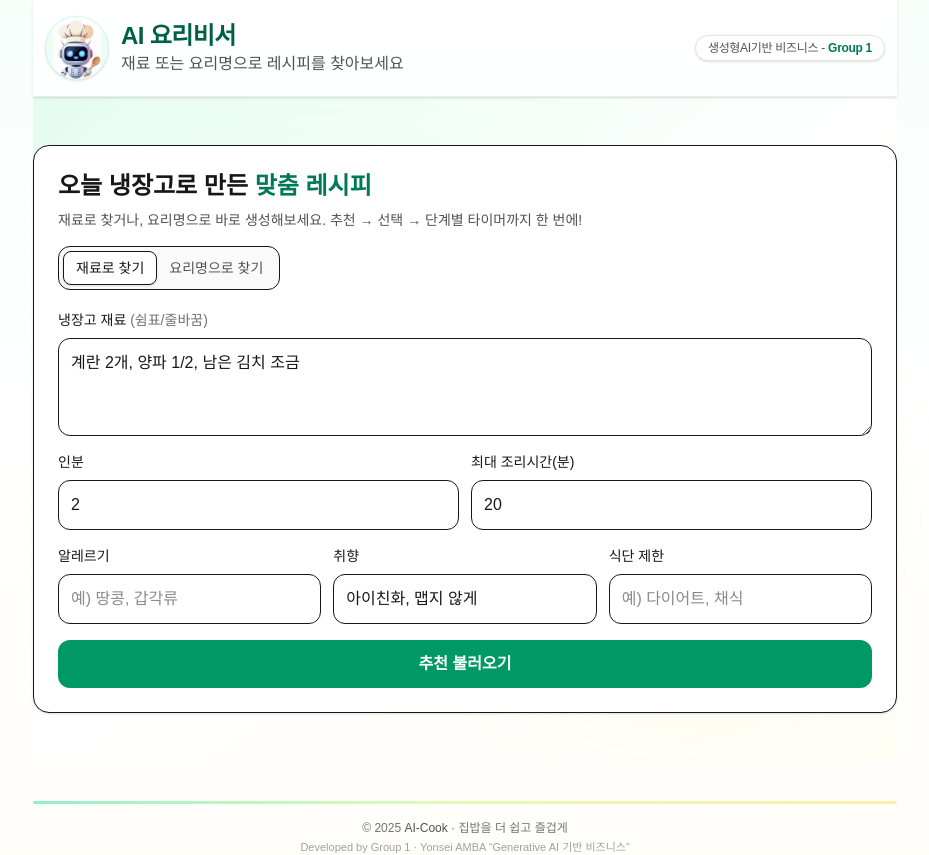
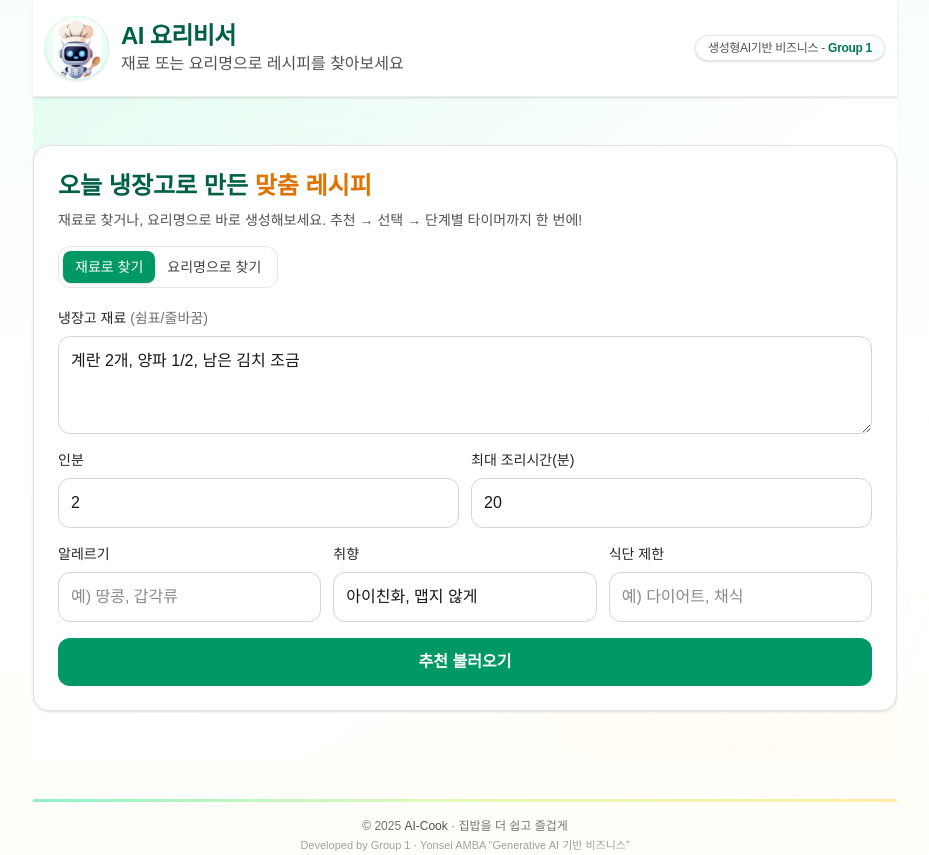
Before and after one commit to hwd1004-cmyk/ai-cook, a Next.js app: page / in a window 1280 px wide. Shown: the whole page, without its empty margins (175-1104 px from the left). Built offline with nearby package versions, Linux system fonts and the light colour scheme.

Commit message:
update: latest changes

```diff
--- a/app/page.tsx
+++ b/app/page.tsx
@@ -102,7 +102,7 @@ export default function HomePage() {
 
       if (storeAs === 'pantry') {
         setPantryRecipe(data)
-        try { localStorage.setItem('ai-cook:last:pantry', JSON.stringify(data)) } catch {}
+        try { localStorage.setItem('ai-cook:last:panry', JSON.stringify(data)) } catch {}
       } else {
         setDishRecipe(data)
         try { localStorage.setItem('ai-cook:last:dish', JSON.stringify(data)) } catch {}
@@ -115,7 +115,7 @@ export default function HomePage() {
     }
   }
 
-  // 제출 (Enter키로도 동작하도록 유지)
+  // 제출 (Enter키로도 동작)
   async function handleSubmit(e: React.FormEvent) {
     e.preventDefault()
     if (mode === 'dish') {
@@ -214,10 +214,10 @@ export default function HomePage() {
   return (
     <div className="space-y-6">
       {/* Hero */}
-      <section className="rounded-2xl border bg-white p-5 md:p-6 shadow-sm">
+      <section className="rounded-2xl border border-neutral-200 bg-white p-5 md:p-6 shadow-sm">
         <div className="flex flex-col gap-2">
-          <h2 className="text-xl md:text-2xl font-semibold">
-            오늘 냉장고로 만든 <span className="text-emerald-700">맞춤 레시피</span>
+          <h2 className="text-xl md:text-2xl font-semibold text-emerald-800">
+            오늘 냉장고로 만든 <span className="text-amber-600">맞춤 레시피</span>
           </h2>
           <p className="text-sm text-neutral-600">
             재료로 찾거나, 요리명으로 바로 생성해보세요. 추천 → 선택 → 단계별 타이머까지 한 번에!
@@ -225,12 +225,12 @@ export default function HomePage() {
         </div>
 
         {/* Tabs */}
-        <div className="mt-4 inline-flex rounded-xl border bg-neutral-50 p-1">
+        <div className="mt-4 inline-flex rounded-xl border border-neutral-200 bg-white p-1">
           <button
             onClick={() => switchMode('pantry')}
             className={`px-3 py-1.5 text-sm rounded-lg transition hover:shadow-sm active:scale-[0.99]
                         focus-visible:outline-none focus-visible:ring-2 focus-visible:ring-emerald-300
-                        ${mode==='pantry' ? 'bg-white shadow border' : 'text-neutral-600'}`}
+                        ${mode==='pantry' ? 'bg-emerald-600 text-white shadow' : 'text-neutral-700 hover:bg-emerald-50'}`}
             type="button"
           >
             재료로 찾기
@@ -239,7 +239,7 @@ export default function HomePage() {
             onClick={() => switchMode('dish')}
             className={`px-3 py-1.5 text-sm rounded-lg transition hover:shadow-sm active:scale-[0.99]
                         focus-visible:outline-none focus-visible:ring-2 focus-visible:ring-emerald-300
-                        ${mode==='dish' ? 'bg-white shadow border' : 'text-neutral-600'}`}
+                        ${mode==='dish' ? 'bg-emerald-600 text-white shadow' : 'text-neutral-700 hover:bg-emerald-50'}`}
             type="button"
           >
             요리명으로 찾기
@@ -250,22 +250,22 @@ export default function HomePage() {
         <form onSubmit={handleSubmit} className="mt-5 grid gap-4">
           {mode === 'pantry' ? (
             <div className="grid gap-2">
-              <label className="text-sm font-medium">냉장고 재료 <span className="text-neutral-500">(쉼표/줄바꿈)</span></label>
+              <label className="text-sm font-medium text-neutral-800">냉장고 재료 <span className="text-neutral-500">(쉼표/줄바꿈)</span></label>
               <textarea
                 value={ingredientsText}
                 onChange={e => setIngredientsText(e.target.value)}
                 rows={3}
-                className="w-full rounded-xl border p-3 focus:outline-none focus:ring-2 focus:ring-emerald-200"
+                className="w-full rounded-xl border border-neutral-300 bg-white p-3 focus:outline-none focus:ring-2 focus:ring-emerald-300 focus:border-emerald-300"
                 placeholder="예) 달걀, 양파, 김치"
               />
             </div>
           ) : (
             <div className="grid gap-2">
-              <label className="text-sm font-medium">요리명</label>
+              <label className="text-sm font-medium text-neutral-800">요리명</label>
               <input
                 value={dishName}
                 onChange={e => setDishName(e.target.value)}
-                className="w-full rounded-xl border p-3 focus:outline-none focus:ring-2 focus:ring-emerald-200"
+                className="w-full rounded-xl border border-neutral-300 bg-white p-3 focus:outline-none focus:ring-2 focus:ring-emerald-300 focus:border-emerald-300"
                 placeholder="예) 비빔밥, 부리또"
               />
             </div>
@@ -273,52 +273,52 @@ export default function HomePage() {
 
           <div className="grid grid-cols-2 gap-3">
             <div className="grid gap-2">
-              <label className="text-sm font-medium">인분</label>
+              <label className="text-sm font-medium text-neutral-800">인분</label>
               <input
                 type="number"
                 min={1}
                 value={servings}
                 onChange={e => setServings(parseInt(e.target.value || '1'))}
-                className="w-full rounded-xl border p-3 focus:outline-none focus:ring-2 focus:ring-emerald-200"
+                className="w-full rounded-xl border border-neutral-300 bg-white p-3 focus:outline-none focus:ring-2 focus:ring-emerald-300 focus:border-emerald-300"
               />
             </div>
             <div className="grid gap-2">
-              <label className="text-sm font-medium">최대 조리시간(분)</label>
+              <label className="text-sm font-medium text-neutral-800">최대 조리시간(분)</label>
               <input
                 type="number"
                 min={5}
                 value={timeLimit}
                 onChange={e => setTimeLimit(parseInt(e.target.value || '5'))}
-                className="w-full rounded-xl border p-3 focus:outline-none focus:ring-2 focus:ring-emerald-200"
+                className="w-full rounded-xl border border-neutral-300 bg-white p-3 focus:outline-none focus:ring-2 focus:ring-emerald-300 focus:border-emerald-300"
               />
             </div>
           </div>
 
           <div className="grid gap-3 md:grid-cols-3">
             <div className="grid gap-2">
-              <label className="text-sm font-medium">알레르기</label>
+              <label className="text-sm font-medium text-neutral-800">알레르기</label>
               <input
                 value={allergiesText}
                 onChange={e => setAllergiesText(e.target.value)}
-                className="w-full rounded-xl border p-3 focus:outline-none focus:ring-2 focus:ring-emerald-200"
+                className="w-full rounded-xl border border-neutral-300 bg-white p-3 focus:outline-none focus:ring-2 focus:ring-emerald-300 focus:border-emerald-300"
                 placeholder="예) 땅콩, 갑각류"
               />
             </div>
             <div className="grid gap-2">
-              <label className="text-sm font-medium">취향</label>
+              <label className="text-sm font-medium text-neutral-800">취향</label>
               <input
                 value={prefsText}
                 onChange={e => setPrefsText(e.target.value)}
-                className="w-full rounded-xl border p-3 focus:outline-none focus:ring-2 focus:ring-emerald-200"
+                className="w-full rounded-xl border border-neutral-300 bg-white p-3 focus:outline-none focus:ring-2 focus:ring-emerald-300 focus:border-emerald-300"
                 placeholder="예) 아이친화, 덜 맵게"
               />
             </div>
             <div className="grid gap-2">
-              <label className="text-sm font-medium">식단 제한</label>
+              <label className="text-sm font-medium text-neutral-800">식단 제한</label>
               <input
                 value={dietsText}
                 onChange={e => setDietsText(e.target.value)}
-                className="w-full rounded-xl border p-3 focus:outline-none focus:ring-2 focus:ring-emerald-200"
+                className="w-full rounded-xl border border-neutral-300 bg-white p-3 focus:outline-none focus:ring-2 focus:ring-emerald-300 focus:border-emerald-300"
                 placeholder="예) 다이어트, 채식"
               />
             </div>
@@ -349,10 +349,10 @@ export default function HomePage() {
 
       {/* 스켈레톤 (추천 로딩 중) */}
       {mode === 'pantry' && suggesting && (
-        <section className="rounded-2xl border bg-white p-4 md:p-5 shadow-sm">
+        <section className="rounded-2xl border border-neutral-200 bg-white p-4 md:p-5 shadow-sm">
           <div className="grid sm:grid-cols-2 gap-3">
             {[...Array(4)].map((_, i) => (
-              <div key={i} className="p-3 rounded-xl border bg-white">
+              <div key={i} className="p-3 rounded-xl border border-neutral-200 bg-white">
                 <div className="flex items-center gap-3">
                   <Skeleton className="h-10 w-10" />
                   <div className="flex-1 space-y-2">
@@ -369,7 +369,7 @@ export default function HomePage() {
 
       {/* 추천 메뉴 리스트 */}
       {mode === 'pantry' && suggests.length > 0 && (
-        <section className="rounded-2xl border bg-white p-4 md:p-5 shadow-sm">
+        <section className="rounded-2xl border border-neutral-200 bg-white p-4 md:p-5 shadow-sm">
           <div className="flex items-center justify-between mb-3">
             <h3 className="font-semibold">추천 메뉴</h3>
             <span className="text-xs text-neutral-500">클릭하면 자동으로 레시피 생성</span>
@@ -424,12 +424,12 @@ function RecipeView({ recipe, onShare, onReset }: { recipe: Recipe; onShare: ()
 
   // 좌측 정보 / 우측 단계로 2단 레이아웃
   return (
-    <section className="rounded-2xl border bg-white p-4 md:p-5 shadow-sm">
+    <section className="rounded-2xl border border-neutral-200 bg-white p-4 md:p-5 shadow-sm">
       <div className="flex flex-col md:flex-row gap-6">
         {/* Left: Info */}
         <div className="md:w-5/12 w-full space-y-4">
           <div className="space-y-1">
-            <h2 className="text-xl font-bold">{recipe.title}</h2>
+            <h2 className="text-xl font-bold text-emerald-800">{recipe.title}</h2>
             <p className="text-sm text-neutral-600">
               조리시간 {recipe.cookingTimeMin ?? 0}분 · 난이도 {recipe.difficulty}
             </p>
@@ -507,7 +507,7 @@ function RecipeView({ recipe, onShare, onReset }: { recipe: Recipe; onShare: ()
             <div className="flex gap-2">
               <button
                 onClick={prevStep}
-                className="px-3 py-1.5 border rounded-lg transition hover:shadow-sm active:scale-[0.99]
+                className="px-3 py-1.5 border rounded-lg bg-white transition hover:shadow-sm active:scale-[0.99]
                            focus-visible:outline-none focus-visible:ring-2 focus-visible:ring-emerald-300"
                 disabled={currentStep === 0}
               >
@@ -516,7 +516,7 @@ function RecipeView({ recipe, onShare, onReset }: { recipe: Recipe; onShare: ()
               <span className="text-sm self-center">{currentStep + 1} / {total}</span>
               <button
                 onClick={nextStep}
-                className="px-3 py-1.5 border rounded-lg transition hover:shadow-sm active:scale-[0.99]
+                className="px-3 py-1.5 border rounded-lg bg-white transition hover:shadow-sm active:scale-[0.99]
                            focus-visible:outline-none focus-visible:ring-2 focus-visible:ring-emerald-300"
                 disabled={currentStep === total - 1}
               >
@@ -598,24 +598,24 @@ function StepTimer({ seconds }: { seconds: number }) {
   return (
     <div className="space-y-2">
       <div className="flex items-center gap-2 text-sm">
-        {status === 'idle' && <button onClick={start} className="px-2 py-1 rounded-lg border transition hover:shadow-sm active:scale-[0.99]">시작</button>}
+        {status === 'idle' && <button onClick={start} className="px-2 py-1 rounded-lg border bg-white transition hover:shadow-sm active:scale-[0.99]">시작</button>}
         {status === 'running' && (
           <>
-            <button onClick={pause} className="px-2 py-1 rounded-lg border transition hover:shadow-sm active:scale-[0.99]">일시정지</button>
-            <button onClick={reset} className="px-2 py-1 rounded-lg border transition hover:shadow-sm active:scale-[0.99]">초기화</button>
+            <button onClick={pause} className="px-2 py-1 rounded-lg border bg-white transition hover:shadow-sm active:scale-[0.99]">일시정지</button>
+            <button onClick={reset} className="px-2 py-1 rounded-lg border bg-white transition hover:shadow-sm active:scale-[0.99]">초기화</button>
           </>
         )}
         {status === 'paused' && (
           <>
-            <button onClick={resume} className="px-2 py-1 rounded-lg border transition hover:shadow-sm active:scale-[0.99]">재개</button>
-            <button onClick={reset} className="px-2 py-1 rounded-lg border transition hover:shadow-sm active:scale-[0.99]">초기화</button>
+            <button onClick={resume} className="px-2 py-1 rounded-lg border bg-white transition hover:shadow-sm active:scale-[0.99]">재개</button>
+            <button onClick={reset} className="px-2 py-1 rounded-lg border bg-white transition hover:shadow-sm active:scale-[0.99]">초기화</button>
           </>
         )}
         {status === 'done' && (
           <>
             <span className="px-2 py-1 rounded-lg border bg-emerald-50 text-emerald-700">완료!</span>
-            <button onClick={start} className="px-2 py-1 rounded-lg border transition hover:shadow-sm active:scale-[0.99]">다시 시작</button>
-            <button onClick={reset} className="px-2 py-1 rounded-lg border transition hover:shadow-sm active:scale-[0.99]">초기화</button>
+            <button onClick={start} className="px-2 py-1 rounded-lg border bg-white transition hover:shadow-sm active:scale-[0.99]">다시 시작</button>
+            <button onClick={reset} className="px-2 py-1 rounded-lg border bg-white transition hover:shadow-sm active:scale-[0.99]">초기화</button>
           </>
         )}
         <span className="ml-auto font-mono tabular-nums">{fmt(left)}</span>
```
